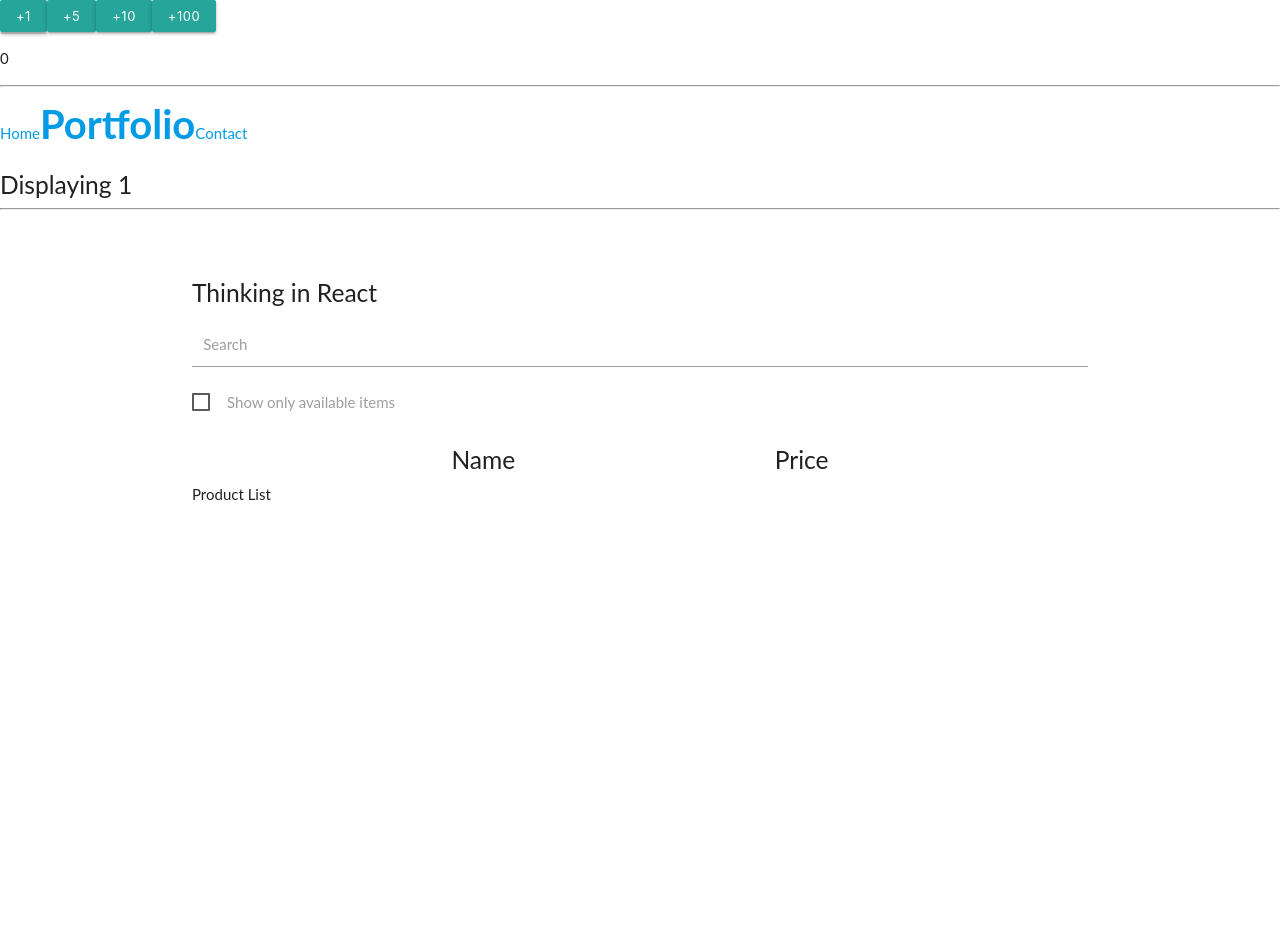
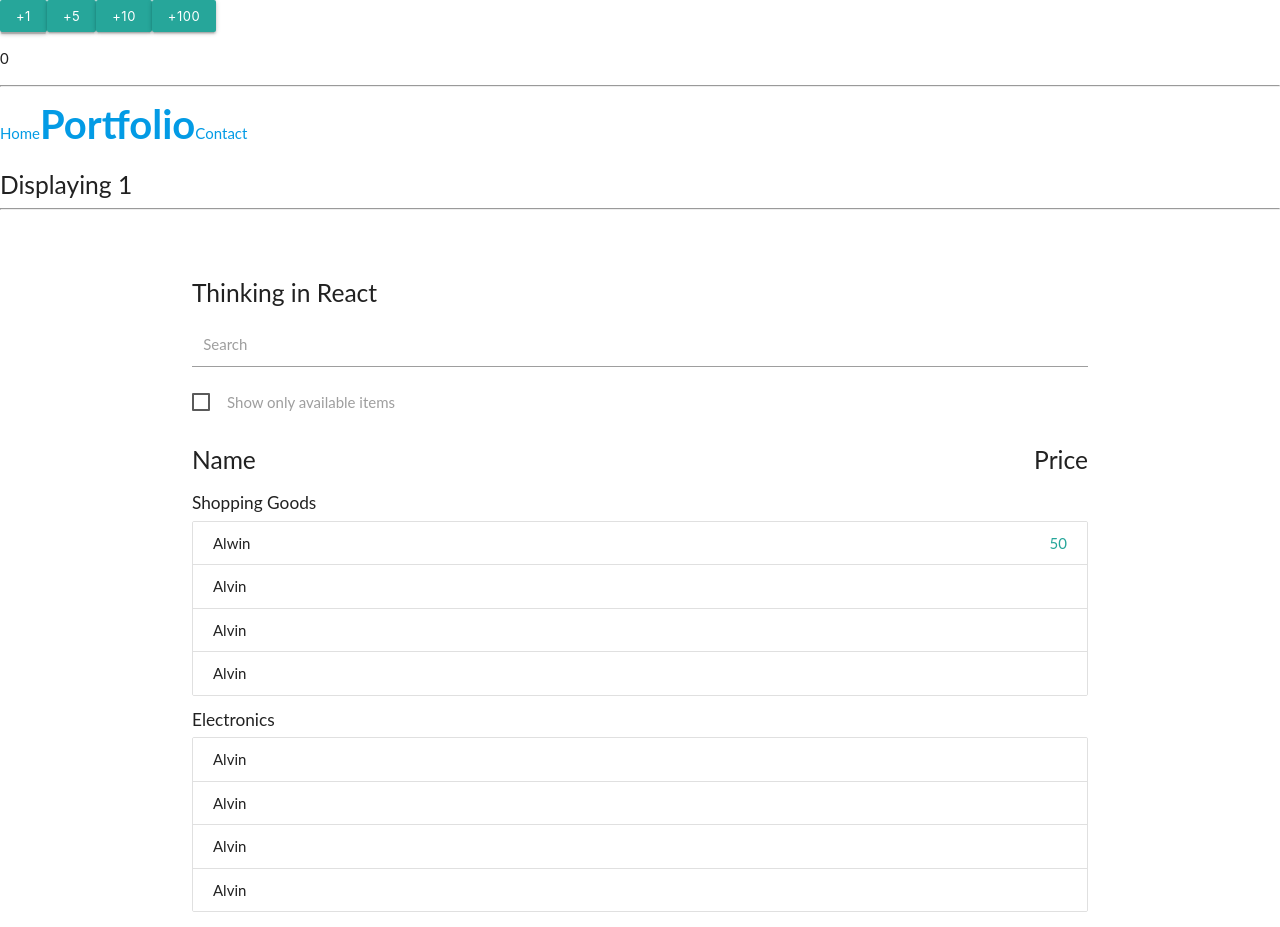
Before and after one commit to poornesh-pH/playground-react, a React (Create React App) app: page /portfolio/1 in a window 1280 px wide. Before the commit the page ends 800 px from the top, so only its background shows below. Built offline with nearby package versions, Linux system fonts and the light colour scheme.

Commit message:
2 files modified

```diff
--- a/src/Thinking-in-React/ProductList.js
+++ b/src/Thinking-in-React/ProductList.js
@@ -1,5 +1,22 @@
 import React from 'react';
 
 export default function ProductList() {
-  return <div>Product List</div>;
+  return (
+    <div>
+      <h6>Shopping Goods</h6>
+      <ul class="collection">
+        <li class="collection-item">Alwin<div className="secondary-content">  50</div></li>
+        <li class="collection-item">Alvin</li>
+        <li class="collection-item">Alvin</li>
+        <li class="collection-item">Alvin</li>
+      </ul>
+      <h6>Electronics</h6>
+      <ul class="collection">
+        <li class="collection-item">Alvin</li>
+        <li class="collection-item">Alvin</li>
+        <li class="collection-item">Alvin</li>
+        <li class="collection-item">Alvin</li>
+      </ul>
+    </div>
+  );
 }
--- a/src/style.css
+++ b/src/style.css
@@ -7,8 +7,9 @@
 }
 .heading {
   display: flex;
-  justify-content: space-evenly;
+  justify-content: space-between;
+  /* padding:  0 20%; */
 }
-.container{
- margin: 10%;
+.container {
+  margin: 10%;
 }
```
